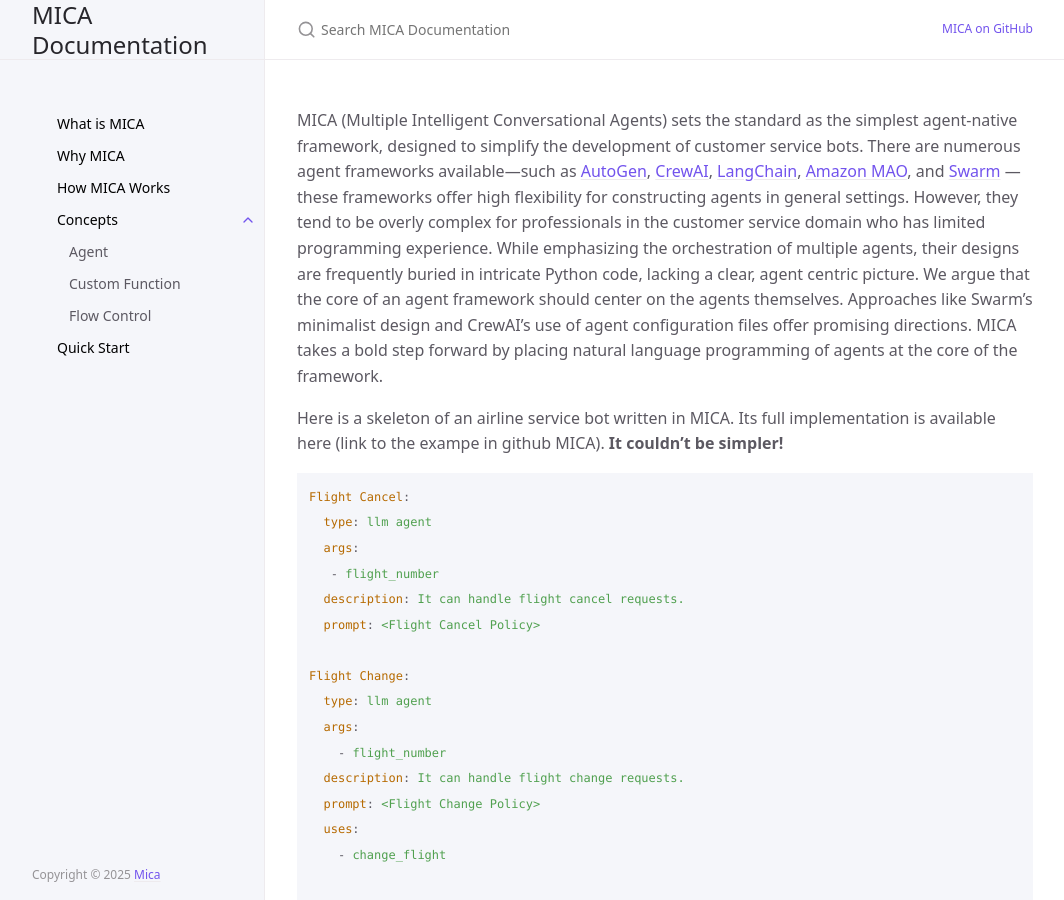
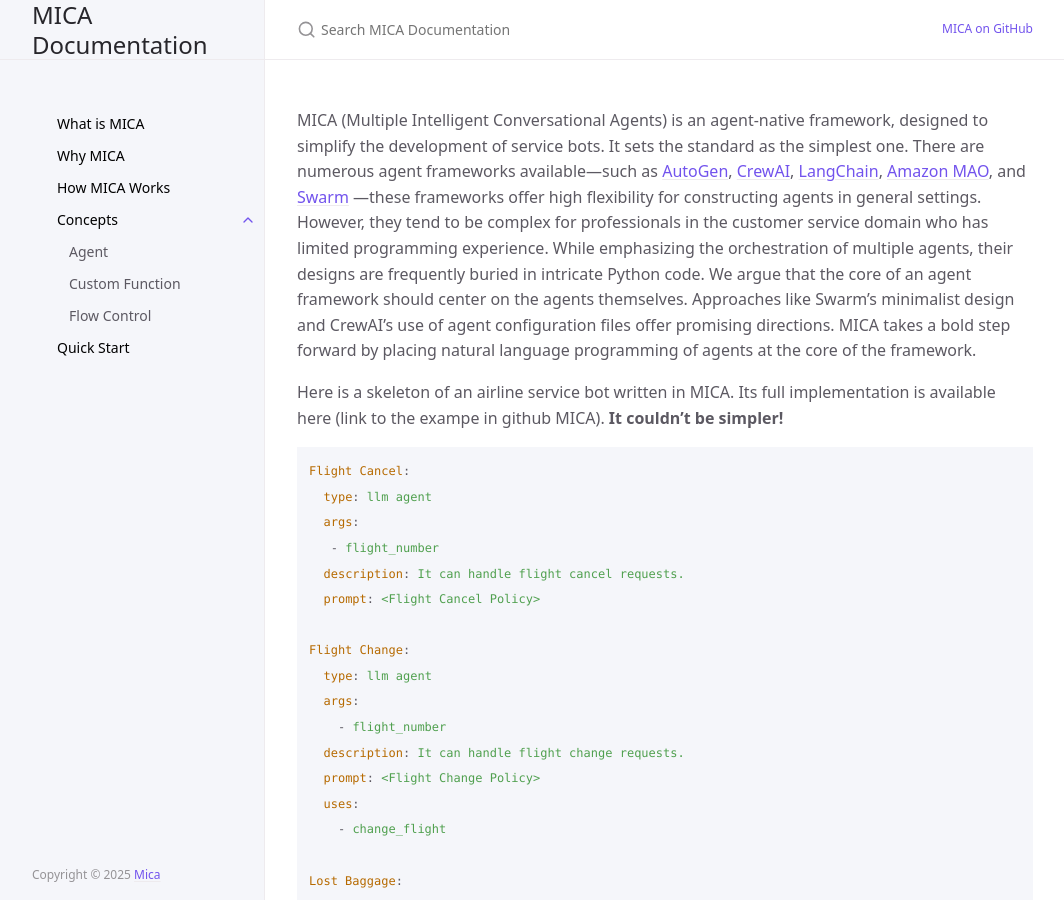
Before and after one commit to Mica-labs/Mica-labs.github.io, a Jekyll site: the page built from index.md, in a window 1280 px wide and 900 px high. Shown: the whole window, without its empty margins (107-1171 px from the left). Built offline with Jekyll 4.4.1, drawn with Linux system fonts in a browser that asks for light colours; cached includes are drawn as plain includes.

Commit message:
Update index.md

```diff
--- a/index.md
+++ b/index.md
@@ -6,8 +6,7 @@ description: "The Enterprise Level Agentic Solution"
 permalink: /
 ---
 
-MICA (Multiple Intelligent Conversational Agents) sets the standard as the simplest agent-native framework, designed to simplify the development of customer service bots. There are numerous agent frameworks available—such as [AutoGen](https://github.com/microsoft/autogen), [CrewAI](https://github.com/crewAIInc/crewAI), [LangChain](https://github.com/langchain-ai/langchain), [Amazon MAO](https://github.com/awslabs/multi-agent-orchestrator), and [Swarm](https://github.com/openai/swarm) —these frameworks offer high flexibility for constructing agents in general settings. However, they tend to be overly complex for professionals in the customer service domain who has limited programming experience.
-While emphasizing the orchestration of multiple agents, their designs are frequently buried in intricate Python code, lacking a clear, agent centric picture. We argue that the core of an agent framework should center on the agents themselves. Approaches like Swarm’s minimalist design and CrewAI’s use of agent configuration files offer promising directions.  MICA takes a bold step forward by placing natural language programming of agents at the core of the framework.
+MICA (Multiple Intelligent Conversational Agents) is an agent-native framework, designed to simplify the development of service bots.  It sets the standard as the simplest one.  There are numerous agent frameworks available—such as [AutoGen](https://github.com/microsoft/autogen), [CrewAI](https://github.com/crewAIInc/crewAI), [LangChain](https://github.com/langchain-ai/langchain), [Amazon MAO](https://github.com/awslabs/multi-agent-orchestrator), and [Swarm](https://github.com/openai/swarm) —these frameworks offer high flexibility for constructing agents in general settings. However, they tend to be complex for professionals in the customer service domain who has limited programming experience. While emphasizing the orchestration of multiple agents, their designs are frequently buried in intricate Python code.  We argue that the core of an agent framework should center on the agents themselves. Approaches like Swarm’s minimalist design and CrewAI’s use of agent configuration files offer promising directions.  MICA takes a bold step forward by placing natural language programming of agents at the core of the framework.
 
 Here is a skeleton of an airline service bot written in MICA. Its full implementation is available here (link to the exampe in github MICA). **It couldn't be simpler!**
 
```
